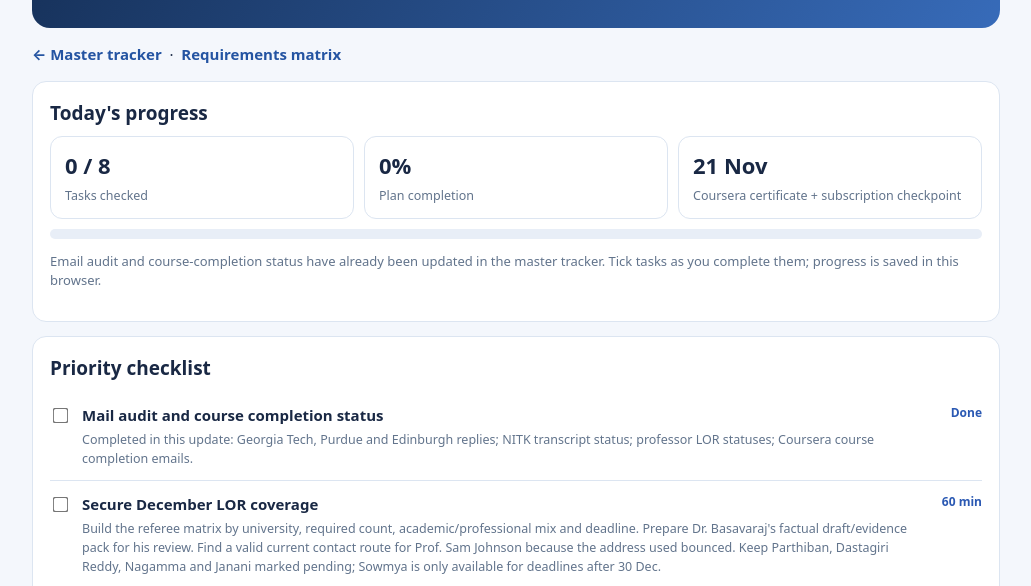
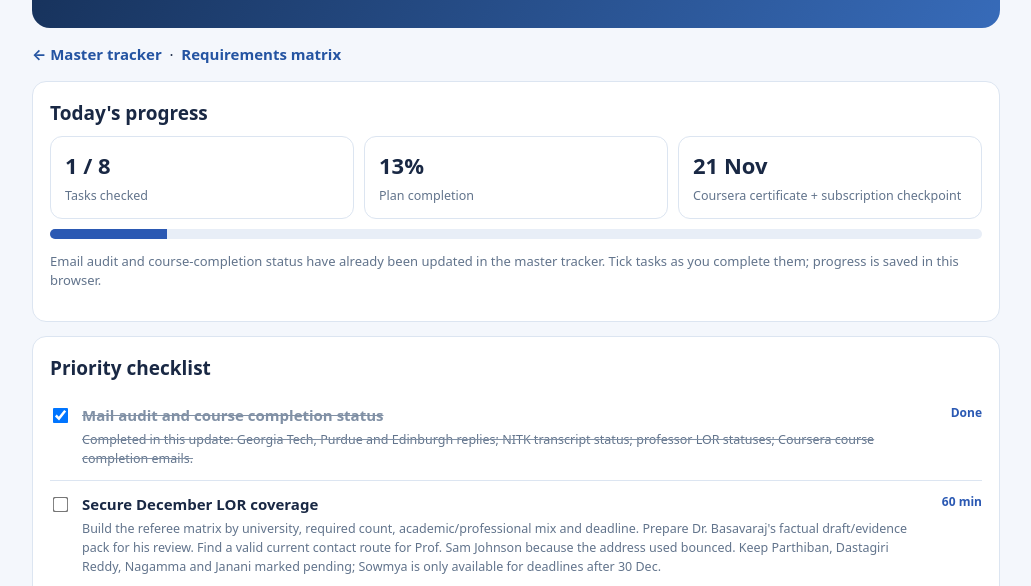
Before and after one commit to nayanajagadish299/fall-2027-admissions-tracker, a plain HTML site: page today.html in a window 1280 px wide. Shown: the part 209-795 px from the top of the page, without its empty margins (124-1155 px from the left). Drawn offline with Linux system fonts and the light colour scheme.

Commit message:
Mark completed mail audit task in 15 Nov plan

```diff
--- a/today.html
+++ b/today.html
@@ -74,7 +74,7 @@ h2{font-size:19px;margin:0 0 9px}h3{font-size:15px;margin:16px 0 6px}.task{displ
 </div>
 <script>
 const key="admissions_15nov_plan_v1";
-let state={};try{state=JSON.parse(localStorage.getItem(key)||"{}")}catch(e){}
+let state={};try{state=JSON.parse(localStorage.getItem(key)||"{}")}catch(e){};if(state.email===undefined)state.email=true;
 function update(){
  const boxes=[...document.querySelectorAll('input[type="checkbox"][data-id]')];
  const n=boxes.length,d=boxes.filter(x=>x.checked).length;
```
